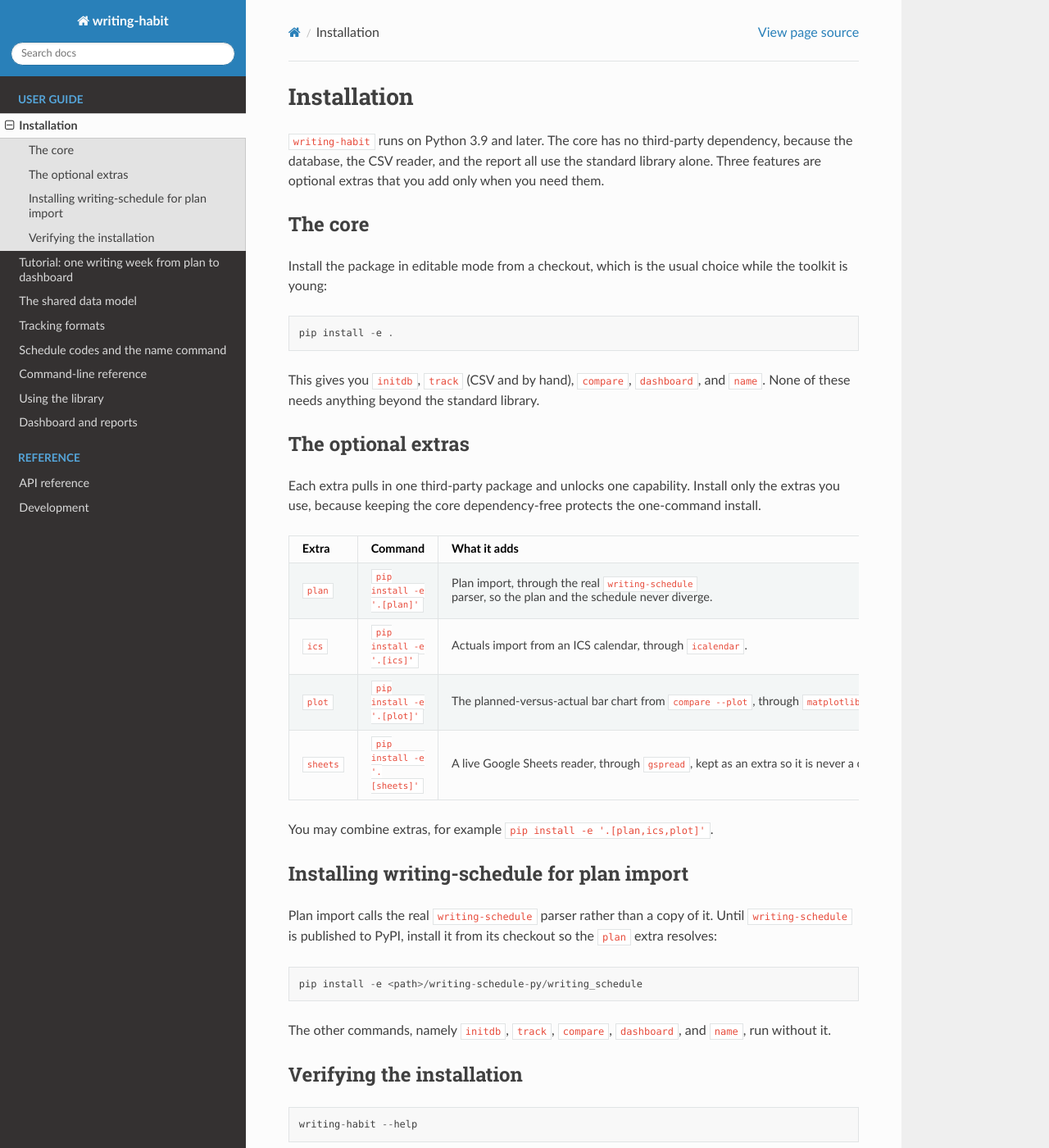
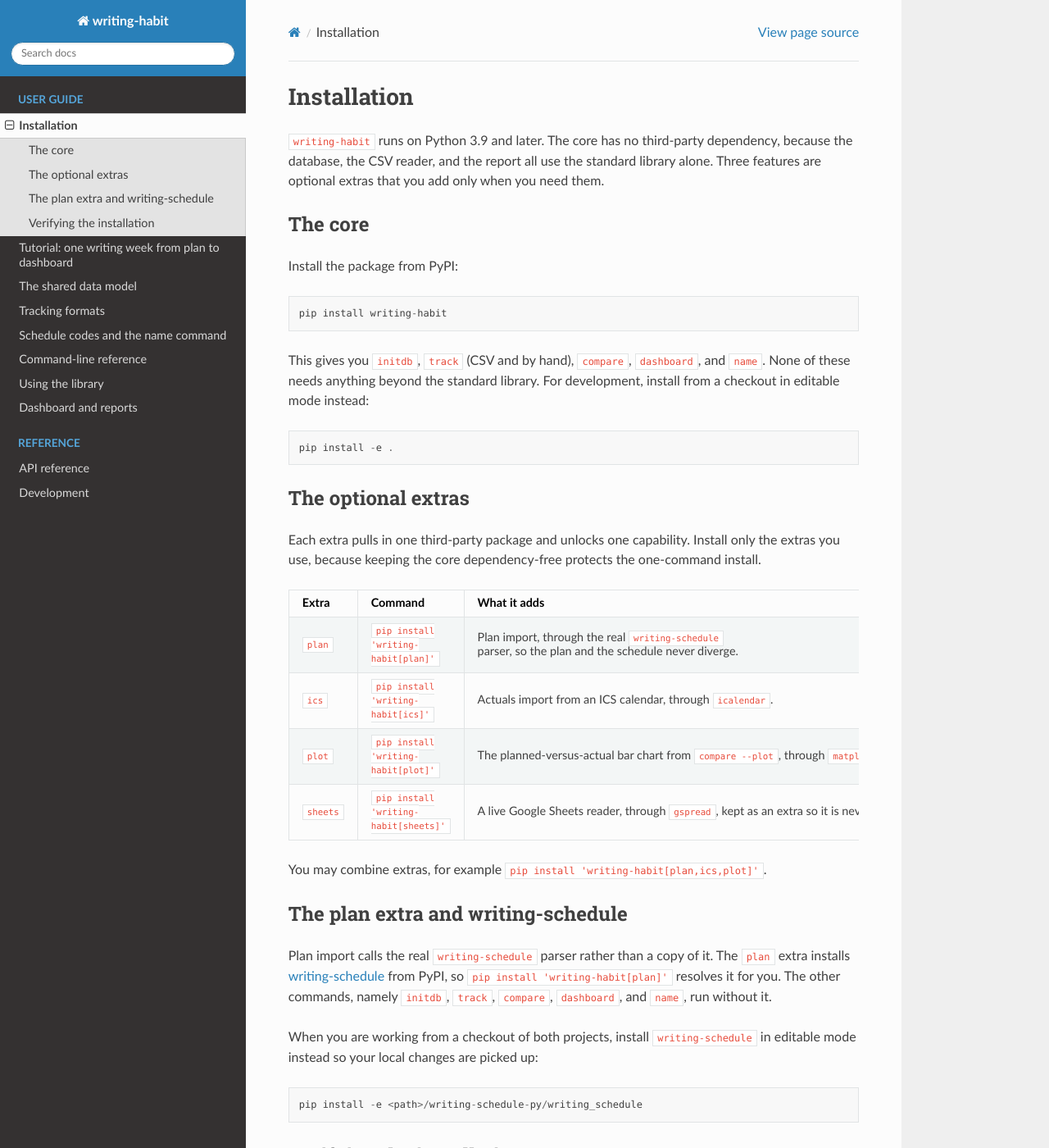
Before and after one commit to MooersLab/writing-habit, a Sphinx documentation site: the page built from docs/installation.md, in a window 1280 px wide and 1400 px high. Shown: the whole window at 82% size. Built offline with Sphinx 7.4.7 and the Read the Docs theme 3.1.0, drawn with Linux system fonts in a browser that asks for light colours.

Commit message:
Updated files.

````diff
--- a/docs/installation.md
+++ b/docs/installation.md
@@ -7,15 +7,19 @@
 
 ## The core
 
-Install the package in editable mode from a checkout, which is the usual choice
-while the toolkit is young:
+Install the package from PyPI:
+
+```
+pip install writing-habit
+```
+
+This gives you `initdb`, `track` (CSV and by hand), `compare`, `dashboard`, and
+`name`. None of these needs anything beyond the standard library. For
+development, install from a checkout in editable mode instead:
 
 ```
 pip install -e .
 ```
-
-This gives you `initdb`, `track` (CSV and by hand), `compare`, `dashboard`, and
-`name`. None of these needs anything beyond the standard library.
 
 ## The optional extras
 
@@ -25,25 +29,27 @@
 
 | Extra | Command | What it adds |
 |-------|---------|--------------|
-| `plan` | `pip install -e '.[plan]'` | Plan import, through the real `writing-schedule` parser, so the plan and the schedule never diverge. |
-| `ics` | `pip install -e '.[ics]'` | Actuals import from an ICS calendar, through `icalendar`. |
-| `plot` | `pip install -e '.[plot]'` | The planned-versus-actual bar chart from `compare --plot`, through `matplotlib`. |
-| `sheets` | `pip install -e '.[sheets]'` | A live Google Sheets reader, through `gspread`, kept as an extra so it is never a core dependency. |
+| `plan` | `pip install 'writing-habit[plan]'` | Plan import, through the real `writing-schedule` parser, so the plan and the schedule never diverge. |
+| `ics` | `pip install 'writing-habit[ics]'` | Actuals import from an ICS calendar, through `icalendar`. |
+| `plot` | `pip install 'writing-habit[plot]'` | The planned-versus-actual bar chart from `compare --plot`, through `matplotlib`. |
+| `sheets` | `pip install 'writing-habit[sheets]'` | A live Google Sheets reader, through `gspread`, kept as an extra so it is never a core dependency. |
 
-You may combine extras, for example `pip install -e '.[plan,ics,plot]'`.
+You may combine extras, for example `pip install 'writing-habit[plan,ics,plot]'`.
 
-## Installing writing-schedule for plan import
+## The plan extra and writing-schedule
 
 Plan import calls the real `writing-schedule` parser rather than a copy of it.
-Until `writing-schedule` is published to PyPI, install it from its checkout so
-the `plan` extra resolves:
+The `plan` extra installs
+[writing-schedule](https://pypi.org/project/writing-schedule/) from PyPI, so
+`pip install 'writing-habit[plan]'` resolves it for you. The other commands,
+namely `initdb`, `track`, `compare`, `dashboard`, and `name`, run without it.
+
+When you are working from a checkout of both projects, install `writing-schedule`
+in editable mode instead so your local changes are picked up:
 
 ```
 pip install -e <path>/writing-schedule-py/writing_schedule
 ```
-
-The other commands, namely `initdb`, `track`, `compare`, `dashboard`, and
-`name`, run without it.
 
 ## Verifying the installation
 
````
Also changed, not shown: pyproject.toml (+21 -1 lines), docs/imgs/architecture.png, docs/imgs/dashboard-dark.png, docs/imgs/dashboard-light.png, docs/imgs/plot.png, docs/imgs/schedule-code.png, docs/imgs/schema-er.png, docs/imgs/workflow-loop.png.
